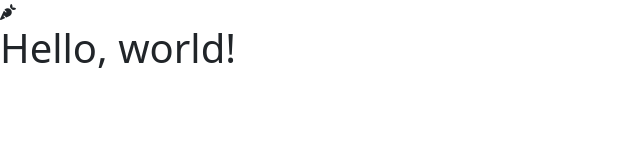
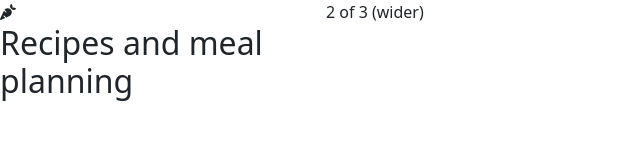
Before and after one commit to Thefriendface/thefriendface.github.io, a plain HTML site: page recipiedev/index.html in a window 1280 px wide. Shown: the whole page, without its empty margins (0-640 px from the left). Drawn offline with nearby package versions, Linux system fonts and the light colour scheme.

Commit message:
Update index.html

```diff
--- a/recipiedev/index.html
+++ b/recipiedev/index.html
@@ -9,8 +9,17 @@
     <script src="https://kit.fontawesome.com/711486e177.js" crossorigin="anonymous"></script>
   </head>
   <body>
-    <i class="fa-solid fa-carrot"></i>
-    <h1>Hello, world!</h1>
+    <div class="row">
+      <div class="col sidebar-menu">
+        <i class="fa-solid fa-carrot"></i>
+        <h2>Recipes and meal planning</h2>
+      </div>
+      <div class="col-9 main-content">
+      2 of 3 (wider)
+      </div>
+  </div>
+
+
     <script src="https://cdn.jsdelivr.net/npm/bootstrap@5.2.3/dist/js/bootstrap.bundle.min.js" integrity="sha384-kenU1KFdBIe4zVF0s0G1M5b4hcpxyD9F7jL+jjXkk+Q2h455rYXK/7HAuoJl+0I4" crossorigin="anonymous"></script>
   </body>
 </html>
```
